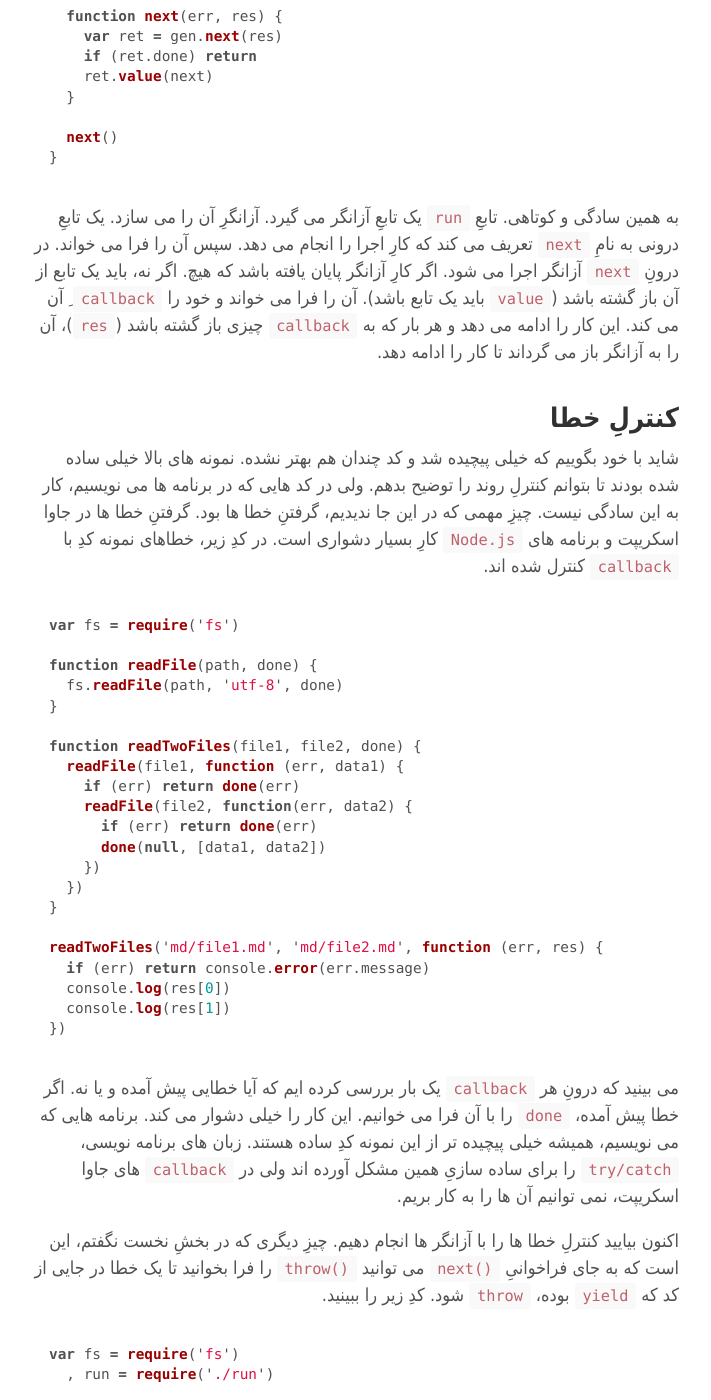
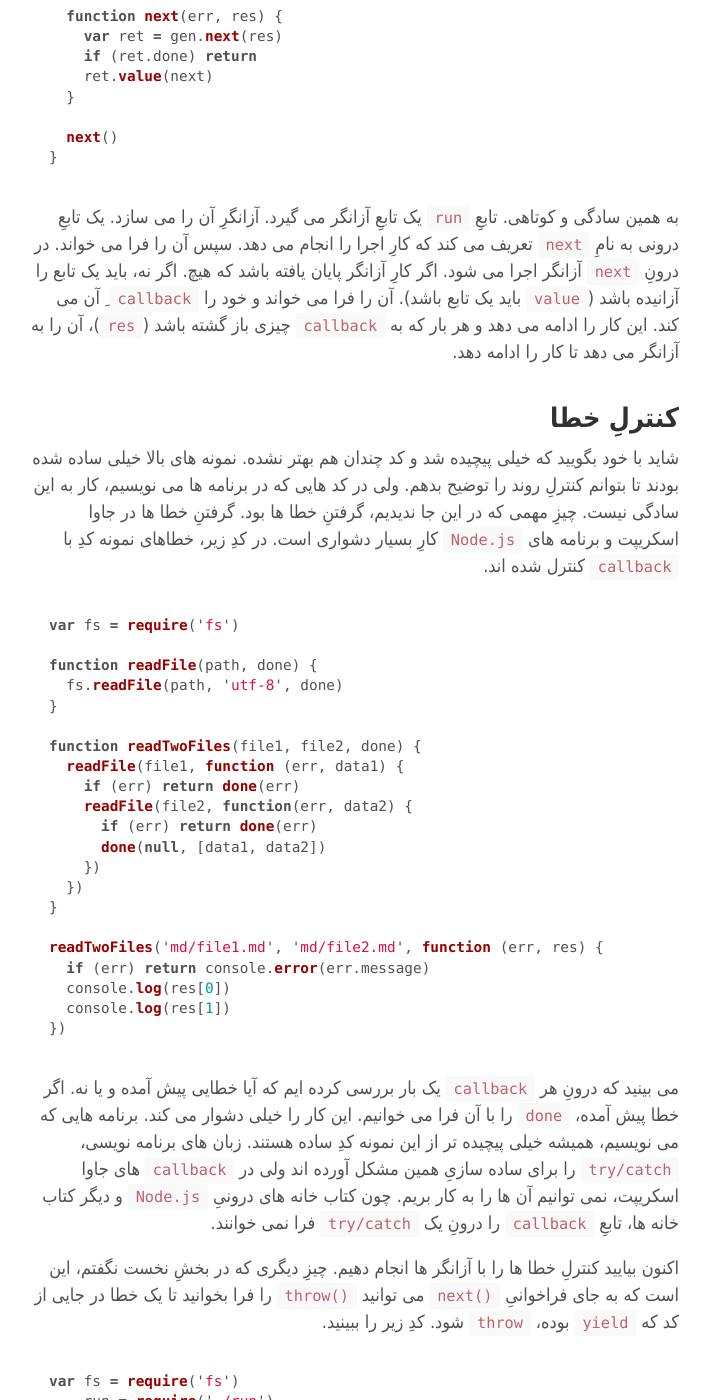
Before and after one commit to behrang/behrang.github.io, a Jekyll site: the page built from _posts/2014-06-28-javascript-generators-part2.md, in a window 1280 px wide and 1400 px high, scrolled down 2620 px. Shown: the whole window, without its empty margins (285-996 px from the left). Built offline with Jekyll 4.4.1, drawn with Linux system fonts in a browser that asks for light colours; Markdown is read by kramdown in place of the engine named in the settings; comment, search, counter and statistics services are not loaded; some of the changed text lies outside the part shown.

Commit message:
Change javascript generators part 2

````diff
--- a/_posts/2014-06-28-javascript-generators-part2.md
+++ b/_posts/2014-06-28-javascript-generators-part2.md
@@ -40,7 +40,7 @@
 
 اگر بخواهیم کدِ بالا را با آزانگر ها بنویسیم چه کار باید بکنیم؟ باید بتوانیم در زمانِ خواندنِ پرونده ی یک، اجرا را نگه داریم و داده های درونِ پرونده ی یک را به دست آوریم و سپس همین کار را برای پرونده ی دو انجام دهیم. ولی چگونه می توانیم داده های پرونده ی یک را به دست آوریم؟
 
-در بخشِ نخستِ این نوشته دیدید که با فراخوانیِ `gen.next()` می توانیم اجرا را ادامه دهیم. چیزی که در آنجا نگفتم این بود که می توانید چیزی را به `next(...)` بفرستید و `yield` آن چیز را باز خواهد گرداند. پس اگر پس از نگه داشتنِ اجرای برنامه، داده ها را به دست آوریم، می توانیم آن را به درونِ تابع باز گردانیم.
+در بخشِ نخستِ این نوشته دیدید که با فراخوانیِ `gen.next()` می توانیم اجرا را ادامه دهیم. چیزی که در آنجا نگفتم این بود که می توانید چیزی را به `next(...)` بفرستید و `yield` با آن چیز جایگزین می شود. پس، اگر پس از نگه داشتنِ اجرای برنامه، داده ها را به دست آوریم، می توانیم آن را به درونِ تابع باز گردانیم.
 
 اکنون می توانیم بخشی از کد را بنویسیم.
 
@@ -78,7 +78,7 @@
 })
 ```
 
-`readFile` کمی دگرگون شده. این بار `callback` نمی گیرد و تابعی را باز می گرداند که هر بار که این تابعِ بازگشتی فراخوانی شود، `callback` را با داده های درونِ پرونده فرا می خواند. تابعِ `run` کارِ کنترلِ روندِ اجرا را انجام می دهد. آزانگری که به آن فرستاده شود را اجرا می کند. کدِ زیر چگونگیِ نوشتنِ یک کنترل کننده ی روندِ اجرا را نشان می دهد.
+`readFile` دیگر `callback` نمی گیرد و تابعی را باز می گرداند که هر بار که این تابعِ بازگشتی فراخوانده شود، `callback` را با داده های درونِ پرونده فرا می خواند. تابعِ `run` کارِ کنترلِ روندِ اجرا را انجام می دهد. آزانگری که به آن فرستاده شود را اجرا می کند. کدِ زیر چگونگیِ نوشتنِ یک کنترل کننده ی روندِ اجرا را نشان می دهد.
 
 ```js
 module.exports = run
@@ -96,11 +96,11 @@
 }
 ```
 
-به همین سادگی و کوتاهی. تابعِ `run` یک تابعِ آزانگر می گیرد. آزانگرِ آن را می سازد. یک تابعِ درونی به نامِ `next` تعریف می کند که کارِ اجرا را انجام می دهد. سپس آن را فرا می خواند. در درونِ `next` آزانگر اجرا می شود. اگر کارِ آزانگر پایان یافته باشد که هیچ. اگر نه، باید یک تابع از آن باز گشته باشد (`value` باید یک تابع باشد). آن را فرا می خواند و خود را `callback` ِ آن می کند. این کار را ادامه می دهد و هر بار که به `callback` چیزی باز گشته باشد (`res`)، آن را به آزانگر باز می گرداند تا کار را ادامه دهد.
+به همین سادگی و کوتاهی. تابعِ `run` یک تابعِ آزانگر می گیرد. آزانگرِ آن را می سازد. یک تابعِ درونی به نامِ `next` تعریف می کند که کارِ اجرا را انجام می دهد. سپس آن را فرا می خواند. در درونِ `next` آزانگر اجرا می شود. اگر کارِ آزانگر پایان یافته باشد که هیچ. اگر نه، باید یک تابع را آزانیده باشد (`value` باید یک تابع باشد). آن را فرا می خواند و خود را `callback` ِ آن می کند. این کار را ادامه می دهد و هر بار که به `callback` چیزی باز گشته باشد (`res`)، آن را به آزانگر می دهد تا کار را ادامه دهد.
 
 ## کنترلِ خطا
 
-شاید با خود بگوییم که خیلی پیچیده شد و کد چندان هم بهتر نشده. نمونه های بالا خیلی ساده شده بودند تا بتوانم کنترلِ روند را توضیح بدهم. ولی در کد هایی که در برنامه ها می نویسیم، کار به این سادگی نیست. چیزِ مهمی که در این جا ندیدیم، گرفتنِ خطا ها بود. گرفتنِ خطا ها در جاوا اسکریپت و برنامه های `Node.js` کارِ بسیار دشواری است. در کدِ زیر، خطاهای نمونه کدِ با `callback` کنترل شده اند.
+شاید با خود بگویید که خیلی پیچیده شد و کد چندان هم بهتر نشده. نمونه های بالا خیلی ساده شده بودند تا بتوانم کنترلِ روند را توضیح بدهم. ولی در کد هایی که در برنامه ها می نویسیم، کار به این سادگی نیست. چیزِ مهمی که در این جا ندیدیم، گرفتنِ خطا ها بود. گرفتنِ خطا ها در جاوا اسکریپت و برنامه های `Node.js` کارِ بسیار دشواری است. در کدِ زیر، خطاهای نمونه کدِ با `callback` کنترل شده اند.
 
 ```js
 var fs = require('fs')
@@ -126,7 +126,7 @@
 })
 ```
 
-می بینید که درونِ هر `callback` یک بار بررسی کرده ایم که آیا خطایی پیش آمده و یا نه. اگر خطا پیش آمده، `done` را با آن فرا می خوانیم. این کار را خیلی دشوار می کند. برنامه هایی که می نویسیم، همیشه خیلی پیچیده تر از این نمونه کدِ ساده هستند. زبان های برنامه نویسی، `try/catch` را برای ساده سازیِ همین مشکل آورده اند ولی در `callback` های جاوا اسکریپت، نمی توانیم آن ها را به کار بریم.
+می بینید که درونِ هر `callback` یک بار بررسی کرده ایم که آیا خطایی پیش آمده و یا نه. اگر خطا پیش آمده، `done` را با آن فرا می خوانیم. این کار را خیلی دشوار می کند. برنامه هایی که می نویسیم، همیشه خیلی پیچیده تر از این نمونه کدِ ساده هستند. زبان های برنامه نویسی، `try/catch` را برای ساده سازیِ همین مشکل آورده اند ولی در `callback` های جاوا اسکریپت، نمی توانیم آن ها را به کار بریم. چون کتاب خانه های درونیِ `Node.js` و دیگر کتاب خانه ها، تابعِ `callback` را درونِ یک `try/catch` فرا نمی خوانند.
 
 اکنون بیایید کنترلِ خطا ها را با آزانگر ها انجام دهیم. چیزِ دیگری که در بخشِ نخست نگفتم، این است که به جای فراخوانیِ `next()` می توانید `throw()` را فرا بخوانید تا یک خطا در جایی از کد که `yield` بوده، `throw` شود. کدِ زیر را ببینید.
 
````
Also changed, not shown: other parts of _posts/2014-06-28-javascript-generators-part2.md (+1 -1 lines).
